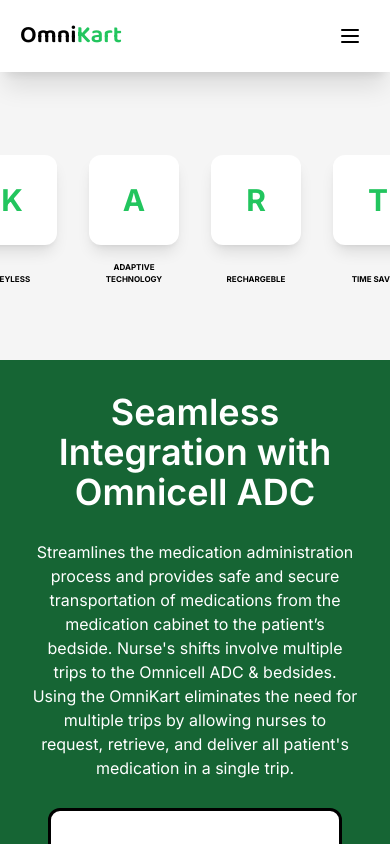
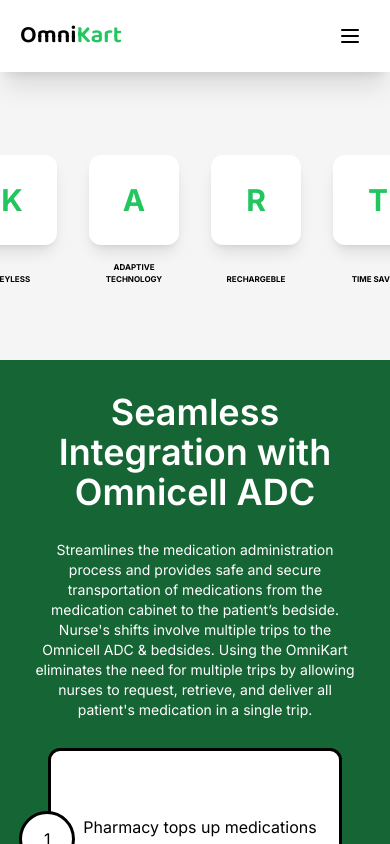
Before and after one commit to ruvik2000/omnikart-live, a Next.js app: page /features in a window 390 px wide. Shown: the top 844 px of the page. Built offline with nearby package versions, Linux system fonts and the light colour scheme.

Commit message:
Minor update

```diff
--- a/app/features/page.tsx
+++ b/app/features/page.tsx
@@ -17,7 +17,7 @@ const page = () => {
         <h2 className="text-4xl font-semibold">
           Seamless Integration with Omnicell ADC
         </h2>
-        <p>
+        <p className="text-sm lg:text-base">
           Streamlines the medication administration process and provides safe
           and secure transportation of medications from the medication cabinet
           to the patient’s bedside. Nurse's shifts involve multiple trips to the
```
